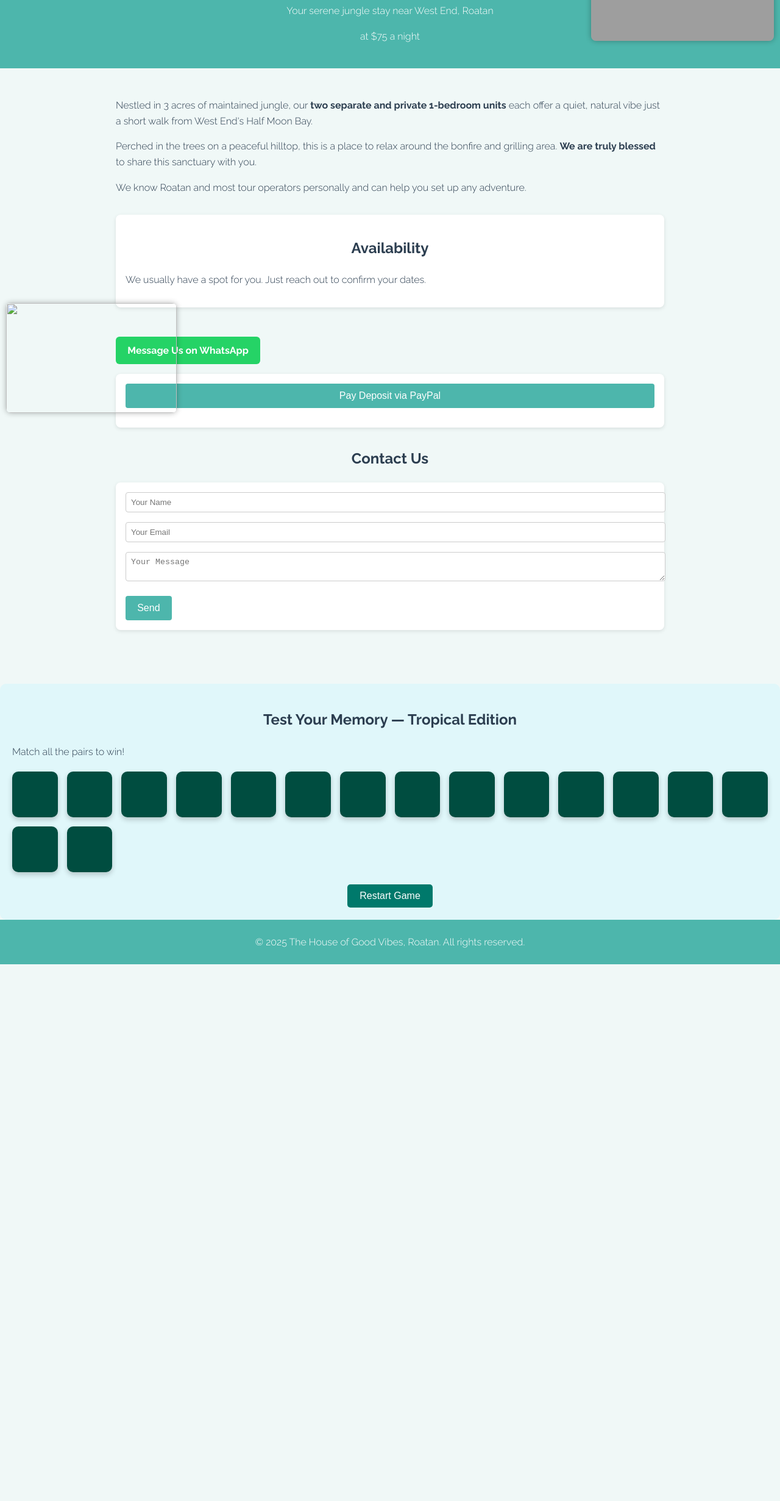
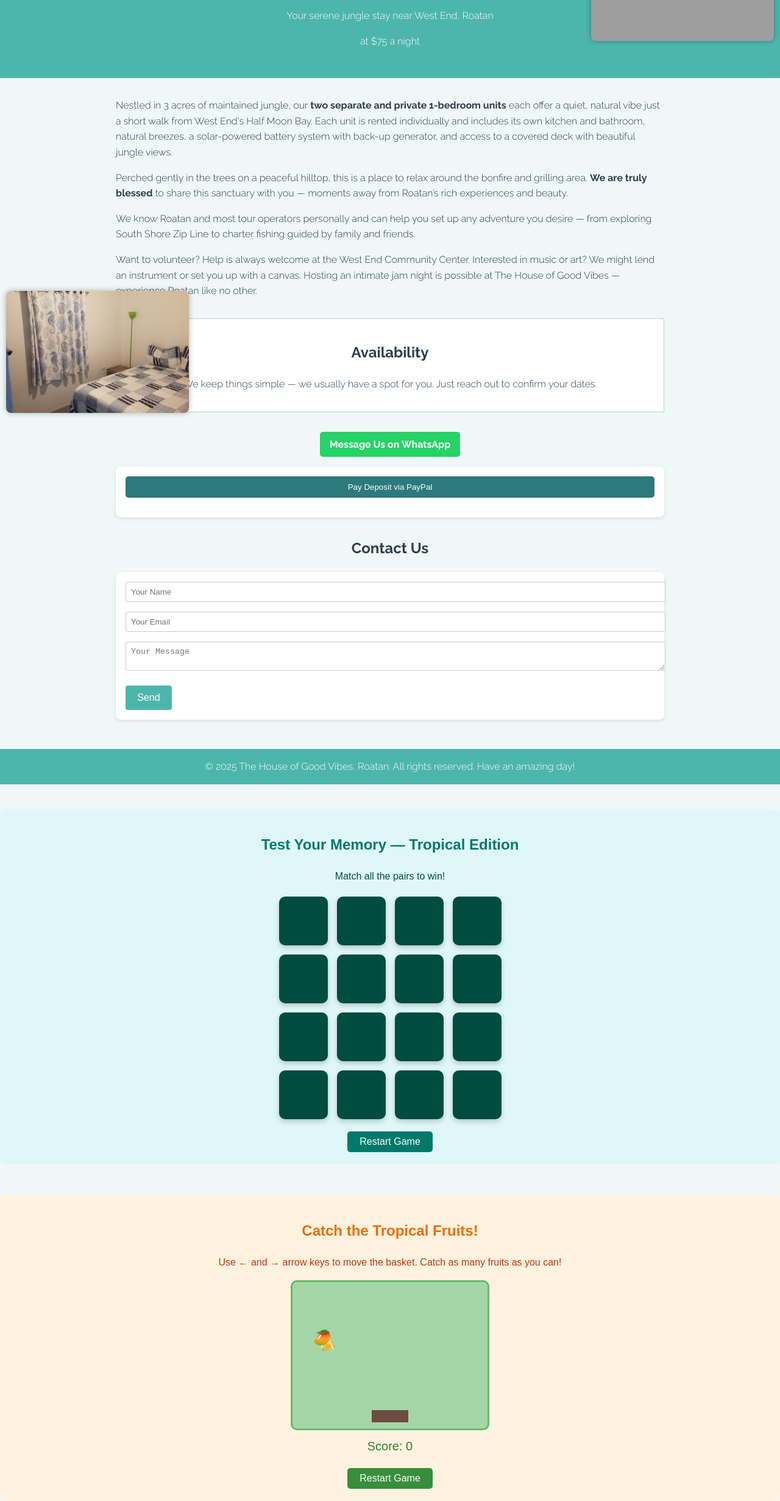
Before and after one commit to wfreidhof/good-vibes-roatan, a plain HTML site: page index.html in a window 1280 px wide. Shown: the part 113-2574 px from the top of the page at 61% size. Before the commit the page ends 1694 px from the top, so only its background shows below. Drawn offline with Linux system fonts and the light colour scheme; grey boxes are pictures that could not be loaded.

Commit message:
Update index.html

```diff
--- a/index.html
+++ b/index.html
@@ -1,86 +1,13 @@
 <!DOCTYPE html>
 <html lang="en">
 <head>
-  <meta charset="UTF-8" />
-  <meta name="viewport" content="width=device-width, initial-scale=1.0"/>
-  <title>Good Vibes Roatan</title>
-  <link href="https://fonts.googleapis.com/css2?family=Raleway:wght@300;700&display=swap" rel="stylesheet"/>
   <style>
-    /* General Styles */
-    body {
-      font-family: 'Raleway', sans-serif;
-      background-color: #f0f8f7;
-      color: #2c3e50;
-      margin: 0;
-      padding: 0;
-      line-height: 1.6;
-    }
-
-    header, footer {
-      background-color: #4db6ac;
-      color: white;
-      text-align: center;
-      padding: 1.5rem 1rem;
-    }
-
-    h1, h2 {
-      text-align: center;
-    }
-
-    .container {
-      max-width: 900px;
-      margin: auto;
-      padding: 1rem;
-    }
-
-    .section {
-      margin: 2rem 0;
-    }
-
-    .calendar, form {
-      background: white;
-      padding: 1rem;
-      border-radius: 8px;
-      box-shadow: 0 2px 6px rgba(0, 0, 0, 0.1);
-    }
-
-    .whatsapp {
-      display: inline-block;
-      margin: 1rem auto;
-      background: #25D366;
-      color: white;
-      padding: 0.6rem 1.2rem;
-      border-radius: 6px;
-      font-weight: bold;
-      text-align: center;
-      text-decoration: none;
-    }
-
-    form input, form textarea {
-      width: 100%;
-      margin-bottom: 1rem;
-      padding: 0.5rem;
-      border: 1px solid #ccc;
-      border-radius: 4px;
-    }
-
-    form button, input[type="submit"] {
-      background-color: #4db6ac;
-      color: white;
-      padding: 0.7rem 1.2rem;
-      border: none;
-      border-radius: 4px;
-      font-size: 1rem;
-      cursor: pointer;
-    }
-
-    /* Slideshow */
   .slideshow-corner {
     position: fixed;
     bottom: 10px;
     left: 10px;
-      width: 280px;
-      height: 180px;
+    width: 300px;
+    height: 200px;
     overflow: hidden;
     z-index: 9998;
     border-radius: 8px;
@@ -99,8 +26,9 @@
   .slideshow-corner img.active {
     opacity: 1;
   }
+</style>
 
-    /* Video */
+  <style>
   .video-corner {
     position: fixed;
     top: 10px;
@@ -108,9 +36,9 @@
     width: 300px;
     height: 170px;
     z-index: 9999;
+    box-shadow: 0 0 10px rgba(0,0,0,0.3);
     border-radius: 8px;
     overflow: hidden;
-      box-shadow: 0 0 10px rgba(0,0,0,0.3);
   }
 
   .video-corner iframe {
@@ -119,76 +47,93 @@
     border: none;
   }
 
-    /* Memory Game */
-    #memory-game {
-      padding: 20px;
-      background: #e0f7fa;
-      border-radius: 10px;
-      margin-top: 40px;
-    }
-
-    #game-board {
-      display: grid;
-      grid-template-columns: repeat(auto-fit, minmax(70px, 1fr));
-      gap: 15px;
-      justify-content: center;
-      margin-top: 20px;
-    }
-
-    .memory-card {
-      width: 100%;
-      padding-top: 100%;
-      position: relative;
-      background-color: #004d40;
-      border-radius: 10px;
-      box-shadow: 0 4px 8px rgba(0,0,0,0.2);
-      cursor: pointer;
-      user-select: none;
-    }
-
-    .memory-card span {
-      position: absolute;
-      top: 50%;
-      left: 50%;
-      transform: translate(-50%, -50%);
-      font-size: 2rem;
-      color: transparent;
-      transition: color 0.3s;
-    }
-
-    .memory-card.flipped span {
-      color: white;
-    }
-
-    #game-message {
-      text-align: center;
-      font-weight: bold;
-      margin-top: 15px;
-      color: #00796b;
-    }
-
-    #reset-button {
-      display: block;
-      margin: 20px auto 0;
-      padding: 10px 20px;
-      background-color: #00796b;
-      color: white;
-      border: none;
-      border-radius: 5px;
-      font-size: 16px;
-      cursor: pointer;
-    }
-
   @media (max-width: 600px) {
     .video-corner {
       width: 200px;
       height: 112px;
     }
+  }
+</style>
 
-      .slideshow-corner {
-        width: 200px;
-        height: 130px;
+  <meta charset="UTF-8" />
+  <meta name="viewport" content="width=device-width, initial-scale=1.0"/>
+  <title>Good Vibes Roatan</title>
+  <link href="https://fonts.googleapis.com/css2?family=Raleway:wght@300;700&display=swap" rel="stylesheet"/>
+  <style>
+    body {
+      font-family: 'Raleway', sans-serif;
+      background-color: #f0f8f7;
+      color: #2c3e50;
+      margin: 0;
+      padding: 0;
+      line-height: 1.6;
     }
+    header {
+      background-color: #4db6ac;
+      color: white;
+      padding: 2rem 1rem;
+      text-align: center;
+    }
+    .container {
+      max-width: 900px;
+      margin: 2rem auto;
+      padding: 0 1rem;
+    }
+    h1, h2 {
+      text-align: center;
+    }
+    .section {
+      margin: 2rem 0;
+    }
+    .calendar {
+      background: white;
+      border: 1px solid #ccc;
+      padding: 1rem;
+      text-align: center;
+    }
+    .whatsapp {
+      display: block;
+      width: fit-content;
+      margin: 1rem auto;
+      padding: 0.5rem 1rem;
+      background-color: #25D366;
+      color: white;
+      text-decoration: none;
+      border-radius: 5px;
+      font-weight: bold;
+    }
+    form {
+      background-color: #ffffff;
+      padding: 1rem;
+      border-radius: 8px;
+      box-shadow: 0 2px 6px rgba(0, 0, 0, 0.1);
+    }
+    form input, form textarea {
+      width: 100%;
+      margin-bottom: 1rem;
+      padding: 0.5rem;
+      border: 1px solid #ccc;
+      border-radius: 4px;
+    }
+    form button {
+      background-color: #4db6ac;
+      color: white;
+      padding: 0.7rem 1.2rem;
+      border: none;
+      border-radius: 4px;
+      font-size: 1rem;
+      cursor: pointer;
+    }
+    .paypal {
+      text-align: center;
+      margin-top: 2rem;
+    }
+    footer {
+      background-color: #4db6ac;
+      color: white;
+      text-align: center;
+      padding: 1rem;
+      margin-top: 3rem;
     }
   </style>
 </head>
@@ -203,31 +148,36 @@
   <div class="container">
     <div class="section">
       <p>
-        Nestled in 3 acres of maintained jungle, our <strong>two separate and private 1-bedroom units</strong> each offer a quiet, natural vibe just a short walk from West End's Half Moon Bay.
+        Nestled in 3 acres of maintained jungle, our <strong>two separate and private 1-bedroom units</strong> each offer a quiet, natural vibe just a short walk from West End's Half Moon Bay. Each unit is rented individually and includes its own kitchen and bathroom, natural breezes, a solar-powered battery system with back-up generator, and access to a covered deck with beautiful jungle views.
       </p>
       <p>
-        Perched in the trees on a peaceful hilltop, this is a place to relax around the bonfire and grilling area. <strong>We are truly blessed</strong> to share this sanctuary with you.
+        Perched gently in the trees on a peaceful hilltop, this is a place to relax around the bonfire and grilling area. <strong>We are truly blessed</strong> to share this sanctuary with you — moments away from Roatan’s rich experiences and beauty.
       </p>
       <p>
-        We know Roatan and most tour operators personally and can help you set up any adventure.
+        We know Roatan and most tour operators personally and can help you set up any adventure you desire — from exploring South Shore Zip Line to charter fishing guided by family and friends.
+      </p>
+      <p>
+        Want to volunteer? Help is always welcome at the West End Community Center. Interested in music or art? We might lend an instrument or set you up with a canvas. Hosting an intimate jam night is possible at The House of Good Vibes — experience Roatan like no other.
       </p>
     </div>
 
     <div class="section calendar">
       <h2>Availability</h2>
-      <p>We usually have a spot for you. Just reach out to confirm your dates.</p>
+      <p>We keep things simple — we usually have a spot for you. Just reach out to confirm your dates.</p>
     </div>
 
-    <a class="whatsapp" href="https://wa.me/50432436262" target="_blank">Message Us on WhatsApp</a>
-
+    <a class="whatsapp" href="https://wa.me/50432436262" target="_blank">
+      Message Us on WhatsApp
+    </a>
 <form action="https://www.paypal.com/cgi-bin/webscr" method="post" target="_blank">
   <input type="hidden" name="cmd" value="_donations">
   <input type="hidden" name="business" value="williamblackbeardthepirate@gmail.com">
   <input type="hidden" name="item_name" value="House of Good Vibes Deposit">
   <input type="hidden" name="currency_code" value="USD">
   <input type="hidden" name="return" value="https://www.goodvibesroatan.com/thank-you.html">
-      <input type="submit" value="Pay Deposit via PayPal">
+  <input type="submit" value="Pay Deposit via PayPal" style="padding: 10px 20px; background-color: #2c7a7b; color: white; border: none; border-radius: 5px; cursor: pointer;">
 </form>
+
 
     <div class="section">
       <h2>Contact Us</h2>
@@ -240,91 +190,314 @@
     </div>
   </div>
 
-  <section id="memory-game">
-    <h2>Test Your Memory — Tropical Edition</h2>
-    <p>Match all the pairs to win!</p>
-    <div id="game-board"></div>
-    <p id="game-message"></p>
-    <button id="reset-button">Restart Game</button>
+  <footer>
+    &copy; 2025 The House of Good Vibes, Roatan. All rights reserved. Have an amazing day!
+  </footer>
+  <!-- Memory Card Match Game -->
+<section id="memory-game" style="padding: 20px; background: #e0f7fa; margin-top: 40px; border-radius: 10px;">
+  <h2 style="text-align: center; font-family: 'Arial', sans-serif; color: #00796b;">Test Your Memory — Tropical Edition</h2>
+  <p style="text-align: center; font-family: 'Arial', sans-serif; color: #004d40;">Match all the pairs to win!</p>
+
+  <div id="game-board" style="
+    display: grid;
+    grid-template-columns: repeat(4, 80px);
+    grid-gap: 15px;
+    justify-content: center;
+    margin-top: 20px;
+  ">
+    <!-- Cards will be generated here -->
+  </div>
+
+  <p id="game-message" style="text-align: center; font-family: 'Arial', sans-serif; color: #00796b; font-weight: bold; margin-top: 15px;"></p>
+
+  <button id="reset-button" style="
+    display: block;
+    margin: 20px auto 0 auto;
+    padding: 8px 20px;
+    background-color: #00796b;
+    color: white;
+    border: none;
+    border-radius: 5px;
+    cursor: pointer;
+    font-family: 'Arial', sans-serif;
+    font-size: 16px;
+  ">Restart Game</button>
 </section>
 
-  <footer>
-    &copy; 2025 The House of Good Vibes, Roatan. All rights reserved.
-  </footer>
-
-  <!-- Slideshow Script (example) -->
-  <div class="slideshow-corner">
-    <img src="image1.jpg" class="active" />
-    <img src="image2.jpg" />
-    <img src="image3.jpg" />
-  </div>
-
-  <div class="video-corner">
-    <iframe src="https://www.youtube.com/embed/dQw4w9WgXcQ" allowfullscreen></iframe>
-  </div>
-
 <script>
-    // Slideshow
-    const slides = document.querySelectorAll('.slideshow-corner img');
-    let slideIndex = 0;
-    setInterval(() => {
-      slides.forEach((img, i) => img.classList.toggle('active', i === slideIndex));
-      slideIndex = (slideIndex + 1) % slides.length;
-    }, 3000);
-
-    // Memory Game
   const cardsArray = [
     { name: 'toucan', emoji: '🦜' },
     { name: 'monkey', emoji: '🐒' },
     { name: 'turtle', emoji: '🐢' },
+    { name: 'parrot', emoji: '🦜' },
     { name: 'crab', emoji: '🦀' },
     { name: 'dolphin', emoji: '🐬' },
     { name: 'frog', emoji: '🐸' },
-      { name: 'palm', emoji: '🌴' },
-      { name: 'parrot', emoji: '🦜' }
+    { name: 'palm', emoji: '🌴' }
   ];
-    let gameCards = [...cardsArray, ...cardsArray].sort(() => 0.5 - Math.random());
+
+  // We want pairs, so duplicate array and shuffle
+  let gameCards = [...cardsArray, ...cardsArray];
+  gameCards.sort(() => 0.5 - Math.random());
+
   const board = document.getElementById('game-board');
-    let first = null, second = null, lock = false, matched = 0;
+  const message = document.getElementById('game-message');
+  const resetBtn = document.getElementById('reset-button');
 
-    function flipCard(cardEl) {
-      if (lock || cardEl.classList.contains('flipped')) return;
-      cardEl.classList.add('flipped');
-      if (!first) {
-        first = cardEl;
+  let firstCard = null;
+  let secondCard = null;
+  let lockBoard = false;
+  let matchedPairs = 0;
+
+  function createCard(card, index) {
+    const cardElement = document.createElement('div');
+    cardElement.classList.add('memory-card');
+    cardElement.style.cssText = `
+      width: 80px;
+      height: 80px;
+      background-color: #004d40;
+      border-radius: 10px;
+      display: flex;
+      align-items: center;
+      justify-content: center;
+      font-size: 40px;
+      cursor: pointer;
+      user-select: none;
+      color: transparent;
+      transition: background-color 0.3s, color 0.3s;
+      box-shadow: 0 4px 8px rgba(0,0,0,0.2);
+    `;
+    cardElement.dataset.name = card.name;
+    cardElement.dataset.index = index;
+
+    cardElement.addEventListener('click', flipCard);
+
+    return cardElement;
+  }
+
+  function flipCard() {
+    if (lockBoard) return;
+    if (this === firstCard) return;
+
+    this.style.color = '#fff'; // reveal emoji
+    this.style.backgroundColor = '#00796b';
+
+    this.textContent = cardsArray.find(c => c.name === this.dataset.name).emoji;
+
+    if (!firstCard) {
+      firstCard = this;
+      return;
+    }
+
+    secondCard = this;
+    checkForMatch();
+  }
+
+  function checkForMatch() {
+    const isMatch = firstCard.dataset.name === secondCard.dataset.name;
+
+    if (isMatch) {
+      matchedPairs++;
+      disableCards();
+      if (matchedPairs === cardsArray.length) {
+        message.textContent = "🎉 Congratulations! You matched all pairs! 🎉";
+      }
     } else {
-        second = cardEl;
-        lock = true;
-        if (first.dataset.name === second.dataset.name) {
-          matched++;
-          if (matched === cardsArray.length) {
-            document.getElementById('game-message').textContent = "You matched them all!";
+      unflipCards();
     }
-          first = second = null;
-          lock = false;
-        } else {
+  }
+
+  function disableCards() {
+    firstCard.removeEventListener('click', flipCard);
+    secondCard.removeEventListener('click', flipCard);
+
+    resetBoard();
+  }
+
+  function unflipCards() {
+    lockBoard = true;
     setTimeout(() => {
-            first.classList.remove('flipped');
-            second.classList.remove('flipped');
-            first = second = null;
-            lock = false;
+      firstCard.style.color = 'transparent';
+      firstCard.style.backgroundColor = '#004d40';
+      firstCard.textContent = '';
+
+      secondCard.style.color = 'transparent';
+      secondCard.style.backgroundColor = '#004d40';
+      secondCard.textContent = '';
+
+      resetBoard();
     }, 1000);
+  }
+
+  function resetBoard() {
+    [firstCard, secondCard] = [null, null];
+    lockBoard = false;
+  }
+
+  function startGame() {
+    matchedPairs = 0;
+    message.textContent = '';
+    board.innerHTML = '';
+    gameCards.sort(() => 0.5 - Math.random());
+
+    gameCards.forEach((card, index) => {
+      const cardElement = createCard(card, index);
+      board.appendChild(cardElement);
+    });
+  }
+
+  resetBtn.addEventListener('click', startGame);
+
+  // Initialize game on load
+  startGame();
+</script>
+
+
+  <section id="fruit-catcher" style="padding: 20px; background: #fff3e0; margin-top: 50px; border-radius: 10px; text-align: center; font-family: 'Arial', sans-serif;">
+  <h2 style="color: #ef6c00;">Catch the Tropical Fruits!</h2>
+  <p style="color: #bf360c;">Use ← and → arrow keys to move the basket. Catch as many fruits as you can!</p>
+
+  <canvas id="catcherCanvas" width="320" height="240" style="background: #a5d6a7; border: 3px solid #66bb6a; border-radius: 10px; display: block; margin: 0 auto;"></canvas>
+
+  <p id="fruitScore" style="font-size: 20px; color: #2e7d32; margin-top: 10px;">Score: 0</p>
+
+  <button onclick="startFruitGame()" style="
+    padding: 8px 20px;
+    background-color: #388e3c;
+    color: white;
+    border: none;
+    border-radius: 5px;
+    cursor: pointer;
+    font-size: 16px;
+  ">Restart Game</button>
+</section>
+
+<script>
+  const fruitCanvas = document.getElementById('catcherCanvas');
+  const fruitCtx = fruitCanvas.getContext('2d');
+  const fruitScoreDisplay = document.getElementById('fruitScore');
+
+  const basketWidth = 60;
+  const basketHeight = 20;
+  let basketX = (fruitCanvas.width - basketWidth) / 2;
+
+  const fruits = ['🍍', '🥥', '🍌', '🥭'];
+  let fallingFruits = [];
+  let score = 0;
+  let gameInterval;
+  let dropInterval;
+  let leftPressed = false;
+  let rightPressed = false;
+
+  function drawBasket() {
+    fruitCtx.fillStyle = '#6d4c41';
+    fruitCtx.fillRect(basketX, fruitCanvas.height - basketHeight - 10, basketWidth, basketHeight);
+  }
+
+  function spawnFruit() {
+    const fruit = {
+      x: Math.random() * (fruitCanvas.width - 24),
+      y: -24,
+      emoji: fruits[Math.floor(Math.random() * fruits.length)],
+      speed: 2 + Math.random() * 2
+    };
+    fallingFruits.push(fruit);
+  }
+
+  function drawFruits() {
+    fruitCtx.font = '24px serif';
+    fallingFruits.forEach(fruit => {
+      fruitCtx.fillText(fruit.emoji, fruit.x, fruit.y);
+    });
+  }
+
+  function updateFruits() {
+    for (let i = 0; i < fallingFruits.length; i++) {
+      const fruit = fallingFruits[i];
+      fruit.y += fruit.speed;
+
+      if (
+        fruit.y > fruitCanvas.height - basketHeight - 30 &&
+        fruit.x > basketX - 12 &&
+        fruit.x < basketX + basketWidth
+      ) {
+        score++;
+        fallingFruits.splice(i, 1);
+        i--;
+        fruitScoreDisplay.textContent = `Score: ${score}`;
+      } else if (fruit.y > fruitCanvas.height) {
+        fallingFruits.splice(i, 1);
+        i--;
       }
     }
   }
 
-    gameCards.forEach(card => {
-      const div = document.createElement('div');
-      div.className = 'memory-card';
-      div.dataset.name = card.name;
-      const span = document.createElement('span');
-      span.textContent = card.emoji;
-      div.appendChild(span);
-      div.addEventListener('click', () => flipCard(div));
-      board.appendChild(div);
+  function clearCanvas() {
+    fruitCtx.clearRect(0, 0, fruitCanvas.width, fruitCanvas.height);
+  }
+
+  function moveBasket() {
+    if (leftPressed && basketX > 0) basketX -= 5;
+    if (rightPressed && basketX < fruitCanvas.width - basketWidth) basketX += 5;
+  }
+
+  function gameLoop() {
+    clearCanvas();
+    moveBasket();
+    drawBasket();
+    updateFruits();
+    drawFruits();
+  }
+
+  function startFruitGame() {
+    score = 0;
+    fallingFruits = [];
+    basketX = (fruitCanvas.width - basketWidth) / 2;
+    fruitScoreDisplay.textContent = "Score: 0";
+    clearInterval(gameInterval);
+    clearInterval(dropInterval);
+    gameInterval = setInterval(gameLoop, 30);
+    dropInterval = setInterval(spawnFruit, 1000);
+  }
+
+  document.addEventListener('keydown', (e) => {
+    if (e.key === 'ArrowLeft') leftPressed = true;
+    if (e.key === 'ArrowRight') rightPressed = true;
   });
 
-    document.getElementById('reset-button').addEventListener('click', () => location.reload());
+  document.addEventListener('keyup', (e) => {
+    if (e.key === 'ArrowLeft') leftPressed = false;
+    if (e.key === 'ArrowRight') rightPressed = false;
+  });
+
+  startFruitGame();
 </script>
+<!-- YouTube Video in Top Right Corner -->
+<div class="video-corner">
+  <iframe
+    src="https://www.youtube.com/embed/PTR8Uo9JMVc?autoplay=1&mute=1&loop=1&playlist=PTR8Uo9JMVc"
+    allow="autoplay; encrypted-media"
+    allowfullscreen
+  ></iframe>
+</div>
+<div class="slideshow-corner">
+  <img src="images/apt1/porch.jpg" class="active" />
+  <img src="images/apt1/bedroom.jpg" />
+  <img src="images/apt1/firepit.jpg" />
+  <img src="images/apt1/bathroom.jpg" />
+  <img src="images/apt1/outside.jpg" />
+</div>
+
+<script>
+  const slides = document.querySelectorAll('.slideshow-corner img');
+  let currentSlide = 0;
+
+  setInterval(() => {
+    slides[currentSlide].classList.remove('active');
+    currentSlide = (currentSlide + 1) % slides.length;
+    slides[currentSlide].classList.add('active');
+  }, 3000); // Changes slide every 3 seconds
+</script>
+
 </body>
 </html>
```
Lines whose indentation alone changed are shown as unchanged.
